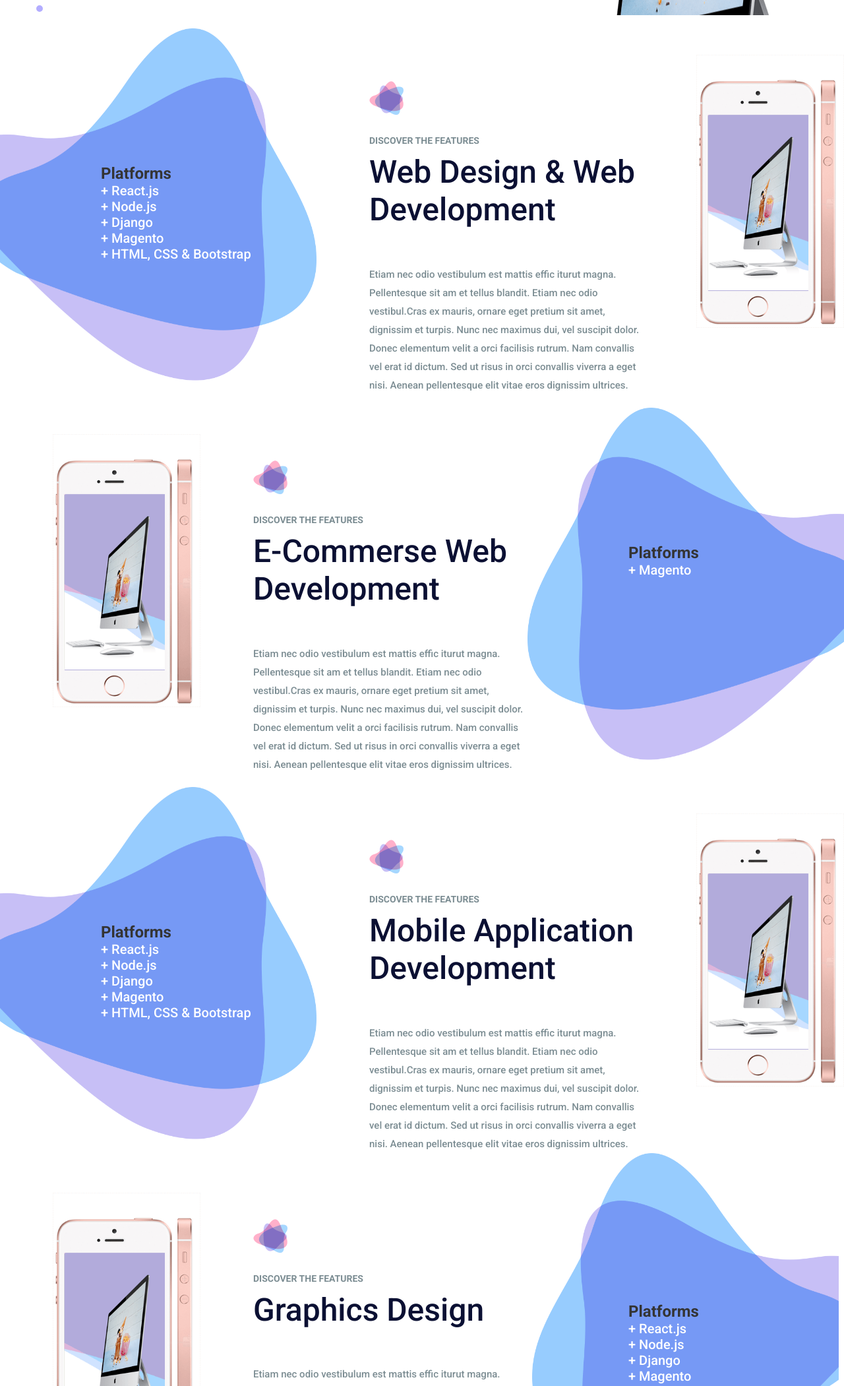
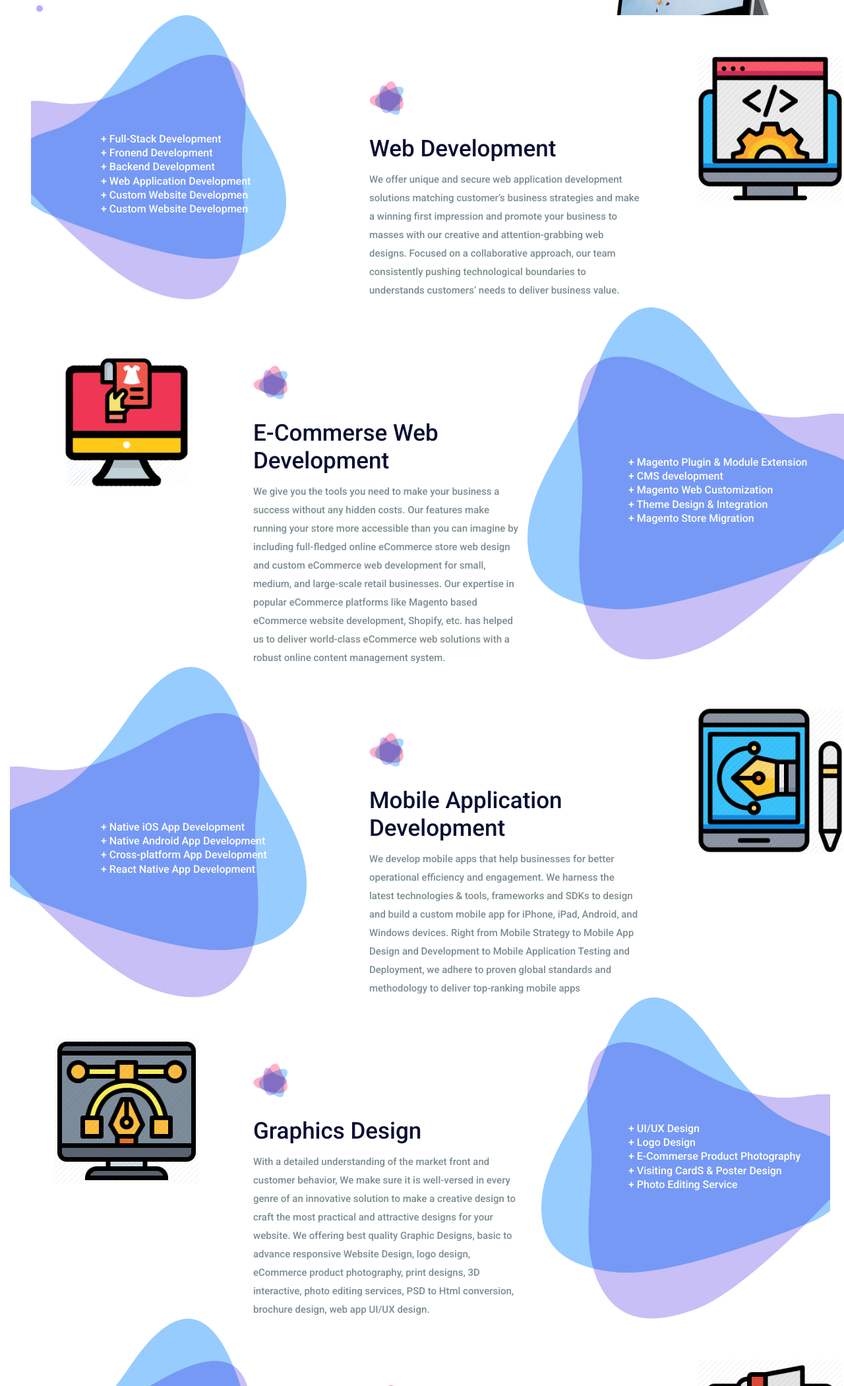
Before and after one commit to sswolf77/froxis, a plain HTML site: page index.html in a window 1280 px wide. Shown: the part 927-3028 px from the top of the page at 66% size. Drawn offline with nearby package versions, Linux system fonts and the light colour scheme.

Commit message:
add project

```diff
--- a/css/responsive.css
+++ b/css/responsive.css
@@ -1,10 +1,10 @@
-@media (max-width: 1750px){
+@media (max-width: 1750px) {
   .best_3d_area .left_3d::before {
     background-size: contain;
     width: 100%;
   }
 }
-@media (max-width: 1520px){
+@media (max-width: 1520px) {
   .shap_mobile {
     padding-left: 80px;
     width: 38%;
@@ -14,22 +14,22 @@
     width: 62%;
     padding-top: 100px;
   }
-    .shap_mobile img{
+  .shap_mobile img {
     max-width: 100%;
   }
   .best_3d_area {
     min-height: auto;
   }
   .shap_slider_inner {
-        margin-right: 114px;
-        margin-top: 226px;
+    margin-right: 48px;
+    margin-top: 166px;
   }
   .shap_slider_inner .owl-dots {
     margin-top: 6px;
     margin-right: 55px;
   }
 }
-@media (max-width: 1300px){
+@media (max-width: 1300px) {
   .shap_slider_inner {
     margin-right: 12px;
   }
@@ -37,7 +37,7 @@
     margin-right: 126px;
   }
 }
-@media (max-width: 1230px){
+@media (max-width: 1230px) {
   .best_3d_area .left_3d {
     width: 100%;
     float: none;
@@ -68,7 +68,7 @@
     background: #000;
   }
 }
-@media (max-width: 1199px){
+@media (max-width: 1199px) {
   .team_people_text ul li {
     width: calc(100% / 1);
     float: none;
@@ -83,11 +83,16 @@
   .get_in_touch_area .touch_details {
     margin-left: 0px;
   }
-    .main_slider_area .rev_slider .tp-revslider-mainul li .slider_text_box .single_img {
+  .main_slider_area
+    .rev_slider
+    .tp-revslider-mainul
+    li
+    .slider_text_box
+    .single_img {
     display: none;
   }
 }
-@media (max-width: 991px){
+@media (max-width: 991px) {
   .main_menu_area {
     padding: 0px 0px;
   }
@@ -102,15 +107,19 @@
     display: block;
     line-height: 50px;
     padding: 0px 15px;
-        border-bottom: 1px solid rgba(255, 255, 255, .05);
+    border-bottom: 1px solid rgba(255, 255, 255, 0.05);
   }
-    .main_menu_area .navbar .navbar-nav li:hover a, .main_menu_area .navbar .navbar-nav li.active a {
+  .main_menu_area .navbar .navbar-nav li:hover a,
+  .main_menu_area .navbar .navbar-nav li.active a {
     color: #97ccfe;
   }
-    .main_menu_area .navbar .navbar-nav li a:focus{
+  .main_menu_area .navbar .navbar-nav li a:focus {
     color: #97ccfe;
   }
-    .main_menu_area .navbar-light .navbar-nav .active > .nav-link, .navbar-light .navbar-nav .nav-link.active, .navbar-light .navbar-nav .nav-link.show, .navbar-light .navbar-nav .show > .nav-link {
+  .main_menu_area .navbar-light .navbar-nav .active > .nav-link,
+  .navbar-light .navbar-nav .nav-link.active,
+  .navbar-light .navbar-nav .nav-link.show,
+  .navbar-light .navbar-nav .show > .nav-link {
     color: #97ccfe;
   }
   .main_menu_area .navbar .navbar-nav {
@@ -155,10 +164,10 @@
   .contact_us_form {
     margin-top: 0px;
   }
-    .footer_widget_inner .col-sm-6{
+  .footer_widget_inner .col-sm-6 {
     margin-bottom: 30px;
   }
-    .footer_widget_inner .col-sm-6:last-child{
+  .footer_widget_inner .col-sm-6:last-child {
     margin-bottom: 0px;
   }
   .footer_widget_area {
@@ -192,19 +201,18 @@
   .circle_progress .circle_progress_inner {
     margin-bottom: 30px;
   }
-    .circle_chart_area .row{
+  .circle_chart_area .row {
     margin-bottom: -30px;
   }
   .service_solution_area::before {
     opacity: 1;
   }
-    .blog_right_sidebar{
+  .blog_right_sidebar {
     max-width: 270px;
     margin-top: 100px;
   }
-
 }
-@media (max-width: 767px){
+@media (max-width: 767px) {
   .shap_mobile {
     display: none;
   }
@@ -247,11 +255,11 @@
     display: block;
     margin-top: 20px;
   }
-    .buttons_area .more_btn{
+  .buttons_area .more_btn {
     margin-bottom: 20px;
   }
 }
-@media (max-width: 575px){
+@media (max-width: 575px) {
   .team_img_inner .team_img_item img {
     max-width: 100%;
   }
@@ -260,11 +268,11 @@
     transform: translateY(0%);
     margin: auto;
   }
-    .footer_widget_inner{
+  .footer_widget_inner {
     max-width: 320px;
     margin: auto;
   }
-    .footer_copyright{
+  .footer_copyright {
     text-align: center;
   }
   .banner_area::before {
@@ -309,7 +317,7 @@
     text-align: center;
   }
 }
-@media (max-width: 480px){
+@media (max-width: 480px) {
   .l_title h2 {
     font-size: 32px;
   }
--- a/css/style.css
+++ b/css/style.css
@@ -148,7 +148,7 @@ i:before {
 }
 
 .l_title {
-  padding-bottom: 55px;
+  padding-bottom: 11px;
 }
 
 .l_title img {
@@ -165,7 +165,7 @@ i:before {
 }
 
 .l_title h2 {
-  font-size: 48px;
+  font-size: 35px;
   color: #0b1033;
   font-family: 'Roboto', sans-serif;
   font-weight: 500;
@@ -349,6 +349,7 @@ i:before {
   position: relative;
   z-index: 3;
   overflow: hidden;
+  padding-top: 30px;
 }
 
 .banner_area:before {
@@ -357,8 +358,8 @@ i:before {
   position: absolute;
   right: 0px;
   top: 0px;
-  height: 100%;
-  max-width: 1233px;
+  height: 50%;
+  max-width: 1200px;
   width: 100%;
 }
 
@@ -1226,6 +1227,7 @@ i:before {
   width: calc(50% - 160px);
   float: left;
   position: relative;
+  padding-top: 10px;
 }
 
 /* .flip-img .flip-img-sub {
@@ -2608,3 +2610,6 @@ i:before {
 /*---------------------------------------------------- */
 
 /*# sourceMappingURL=style.css.map */
+.service-types {
+  padding-top: 2px;
+}
--- a/index.html
+++ b/index.html
@@ -419,17 +419,18 @@
     </section>
     <!--================End Slider Area =================-->
 
-    <section class="best_3d_area">
+    <section class="best_3d_area" style="height: 8%;">
       <div class="left_3d">
         <div class="shap_slider_inner owl-carousel">
-          <div class="item">
-            <h4 style="color: #343434;">Platforms</h4>
+          <div class="item" >
+            <!-- <h4 style="color: #343434;">Platforms</h4> -->
             <!-- <br /> -->
-            <h5>+ React.js</h5>
-            <h5>+ Node.js</h5>
-            <h5>+ Django</h5>
-            <h5>+ Magento</h5>
-            <h5>+ HTML, CSS & Bootstrap</h5>
+            <h6 class="service-types">+ Full-Stack Development</h6>
+            <h6 class="service-types">+ Fronend Development</h6>
+            <h6 class="service-types">+ Backend Development</h6>
+            <h6 class="service-types">+ Web Application Development</h6>
+            <h6 class="service-types">+ Custom Website Developmen</h6>
+            <h6 class="service-types">+ Custom Website Developmen</h6>
           </div>
         </div>
       </div>
@@ -438,21 +439,15 @@
           <div class="text_3d">
             <div class="l_title">
               <img src="img/icon/title-icon.png" alt="" />
-              <h6>Discover the features</h6>
-              <h2>Web Design & Web Development</h2>
+              <!-- <h6>Discover the features</h6> -->
+              <h2>Web Development</h2>
             </div>
             <p>
-              Etiam nec odio vestibulum est mattis effic iturut magna.
-              Pellentesque sit am et tellus blandit. Etiam nec odio
-              vestibul.Cras ex mauris, ornare eget pretium sit amet, dignissim
-              et turpis. Nunc nec maximus dui, vel suscipit dolor. Donec
-              elementum velit a orci facilisis rutrum. Nam convallis vel erat id
-              dictum. Sed ut risus in orci convallis viverra a eget nisi. Aenean
-              pellentesque elit vitae eros dignissim ultrices.
+              We offer unique and secure web application development solutions matching customer’s business strategies and make a winning first impression and promote your business to masses with our creative and attention-grabbing web designs. Focused on a collaborative approach, our team consistently pushing technological boundaries to understands customers’ needs to deliver business value.
             </p>
           </div>
           <div class="shap_mobile">
-            <img src="img/iphone4.png" alt="" />
+            <img src="./froxis/web devlopment.png" alt="" />
           </div>
         </div>
       </div>
@@ -461,33 +456,31 @@
     <section class="best_3d_area flip-img">
       <div class="right_text">
         <div class="shap_mobile" style="float:left">
-          <img src="img/iphone4.png" alt="" />
+          <img src="./froxis/ecommercefinal.png" alt="" />
         </div>
         <div class="right_text_inner">
           <div class="text_3d">
             <div class="l_title">
               <img src="img/icon/title-icon.png" alt="" />
-              <h6>Discover the features</h6>
+              <!-- <h6>Discover the features</h6> -->
               <h2>E-Commerse Web Development</h2>
             </div>
             <p>
-              Etiam nec odio vestibulum est mattis effic iturut magna.
-              Pellentesque sit am et tellus blandit. Etiam nec odio
-              vestibul.Cras ex mauris, ornare eget pretium sit amet, dignissim
-              et turpis. Nunc nec maximus dui, vel suscipit dolor. Donec
-              elementum velit a orci facilisis rutrum. Nam convallis vel erat id
-              dictum. Sed ut risus in orci convallis viverra a eget nisi. Aenean
-              pellentesque elit vitae eros dignissim ultrices.
+              We give you the tools you need to make your business a success without any hidden costs. Our features make running your store more accessible than you can imagine by including full-fledged online eCommerce store web design and custom eCommerce web development for small, medium, and large-scale retail businesses. Our expertise in popular eCommerce platforms like Magento based eCommerce website development, Shopify, etc. has helped us to deliver world-class eCommerce web solutions with a robust online content management system.
             </p>
           </div>
         </div>
       </div>
       <div class="left_3d flip-img-sub">
         <div class="shap_slider_inner owl-carousel">
-          <div class="item">
-            <h4 style="color: #343434;">Platforms</h4>
-            <!-- <br /> -->
-            <h5>+ Magento</h5>
+          <div class="item" style="padding-top: 59px;">
+            <!-- <h4 style="color: #343434;">Platforms</h4> -->
+
+            <h6 class="service-types">+ Magento Plugin & Module Extension</h6>
+            <h6 class="service-types">+ CMS development</h6>
+            <h6 class="service-types">+ Magento Web Customization</h6>
+            <h6 class="service-types">+ Theme Design & Integration</h6>
+            <h6 class="service-types">+ Magento Store Migration</h6>
           </div>
         </div>
       </div>
@@ -496,14 +489,13 @@
     <section class="best_3d_area">
       <div class="left_3d">
         <div class="shap_slider_inner owl-carousel">
-          <div class="item">
-            <h4 style="color: #343434;">Platforms</h4>
-            <!-- <br /> -->
-            <h5>+ React.js</h5>
-            <h5>+ Node.js</h5>
-            <h5>+ Django</h5>
-            <h5>+ Magento</h5>
-            <h5>+ HTML, CSS & Bootstrap</h5>
+          <div class="item" style="padding-top: 55px;">
+            <!-- <h4 style="color: #343434;">Platforms</h4> -->
+
+            <h6 class="service-types">+ Native iOS App Development</h6>
+            <h6 class="service-types">+ Native Android App Development</h6>
+            <h6 class="service-types">+ Cross-platform App Development</h6>
+            <h6 class="service-types">+ React Native App Development</h6>
           </div>
         </div>
       </div>
@@ -512,21 +504,15 @@
           <div class="text_3d">
             <div class="l_title">
               <img src="img/icon/title-icon.png" alt="" />
-              <h6>Discover the features</h6>
+              <!-- <h6>Discover the features</h6> -->
               <h2>Mobile Application Development</h2>
             </div>
             <p>
-              Etiam nec odio vestibulum est mattis effic iturut magna.
-              Pellentesque sit am et tellus blandit. Etiam nec odio
-              vestibul.Cras ex mauris, ornare eget pretium sit amet, dignissim
-              et turpis. Nunc nec maximus dui, vel suscipit dolor. Donec
-              elementum velit a orci facilisis rutrum. Nam convallis vel erat id
-              dictum. Sed ut risus in orci convallis viverra a eget nisi. Aenean
-              pellentesque elit vitae eros dignissim ultrices.
+              We develop mobile apps that help businesses for better operational efficiency and engagement. We harness the latest technologies & tools, frameworks and SDKs to design and build a custom mobile app for iPhone, iPad, Android, and Windows devices. Right from Mobile Strategy to Mobile App Design and Development to Mobile Application Testing and Deployment, we adhere to proven global standards and methodology to deliver top-ranking mobile apps
             </p>
           </div>
           <div class="shap_mobile">
-            <img src="img/iphone4.png" alt="" />
+            <img src="./froxis/app devlopment.png" alt="" />
           </div>
         </div>
       </div>
@@ -535,37 +521,31 @@
     <section class="best_3d_area flip-img">
       <div class="right_text">
         <div class="shap_mobile" style="float:left">
-          <img src="img/iphone4.png" alt="" />
+          <img src="./froxis/graphic design.png" alt="" />
         </div>
         <div class="right_text_inner">
           <div class="text_3d">
             <div class="l_title">
               <img src="img/icon/title-icon.png" alt="" />
-              <h6>Discover the features</h6>
+              <!-- <h6>Discover the features</h6> -->
               <h2>Graphics Design</h2>
             </div>
             <p>
-              Etiam nec odio vestibulum est mattis effic iturut magna.
-              Pellentesque sit am et tellus blandit. Etiam nec odio
-              vestibul.Cras ex mauris, ornare eget pretium sit amet, dignissim
-              et turpis. Nunc nec maximus dui, vel suscipit dolor. Donec
-              elementum velit a orci facilisis rutrum. Nam convallis vel erat id
-              dictum. Sed ut risus in orci convallis viverra a eget nisi. Aenean
-              pellentesque elit vitae eros dignissim ultrices.
+              With a detailed understanding of the market front and customer behavior, We make sure it is well-versed in every genre of an innovative solution to make a creative design to craft the most practical and attractive designs for your website. We offering best quality Graphic Designs, basic to advance responsive Website Design, logo design, eCommerce product photography, print designs, 3D interactive, photo editing services, PSD to Html conversion, brochure design, web app UI/UX design.
             </p>
           </div>
         </div>
       </div>
       <div class="left_3d flip-img-sub">
         <div class="shap_slider_inner owl-carousel">
-          <div class="item">
-            <h4 style="color: #343434;">Platforms</h4>
-            <!-- <br /> -->
-            <h5>+ React.js</h5>
-            <h5>+ Node.js</h5>
-            <h5>+ Django</h5>
-            <h5>+ Magento</h5>
-            <h5>+ HTML, CSS & Bootstrap</h5>
+          <div class="item" style="padding-top: 11px;">
+            <!-- <h4 style="color: #343434;">Platforms</h4> -->
+
+            <h6 class="service-types">+ UI/UX Design</h6>
+            <h6 class="service-types">+ Logo Design</h6>
+            <h6 class="service-types">+ E-Commerse Product Photography</h6>
+            <h6 class="service-types">+ Visiting CardS & Poster Design</h6>
+            <h6 class="service-types">+ Photo Editing Service</h6>
           </div>
         </div>
       </div>
@@ -574,14 +554,15 @@
     <section class="best_3d_area">
       <div class="left_3d">
         <div class="shap_slider_inner owl-carousel">
-          <div class="item">
-            <h4 style="color: #343434;">Platforms</h4>
-            <!-- <br /> -->
-            <h5>+ React.js</h5>
-            <h5>+ Node.js</h5>
-            <h5>+ Django</h5>
-            <h5>+ Magento</h5>
-            <h5>+ HTML, CSS & Bootstrap</h5>
+          <div class="item" style="padding-top: 11px;">
+            <!-- <h4 style="color: #343434;">Platforms</h4> -->
+
+            <h6 class="service-types">+ SEO Services</h6>
+            <h6 class="service-types">+ Social Media Marketing</h6>
+            <h6 class="service-types">+ Email Marketing</h6>
+            <h6 class="service-types">+ Analytics</h6>
+            <h6 class="service-types">+ Pay Per Click</h6>
+            <h6 class="service-types">+ Video Marketing</h6>
           </div>
         </div>
       </div>
@@ -590,21 +571,15 @@
           <div class="text_3d">
             <div class="l_title">
               <img src="img/icon/title-icon.png" alt="" />
-              <h6>Discover the features</h6>
+              <!-- <h6>Discover the features</h6> -->
               <h2>Digital Marketing</h2>
             </div>
             <p>
-              Etiam nec odio vestibulum est mattis effic iturut magna.
-              Pellentesque sit am et tellus blandit. Etiam nec odio
-              vestibul.Cras ex mauris, ornare eget pretium sit amet, dignissim
-              et turpis. Nunc nec maximus dui, vel suscipit dolor. Donec
-              elementum velit a orci facilisis rutrum. Nam convallis vel erat id
-              dictum. Sed ut risus in orci convallis viverra a eget nisi. Aenean
-              pellentesque elit vitae eros dignissim ultrices.
+              Our digital marketing services are driven not only by passion but also a driving desire to deliver exceptional sales conversions and ROI for our clients. We help our clients connect, engage, and build sustainable relationships with their target customers and boost their credibility and improve brand recognition. We provide customized SEO solutions that are unique and specific to each client and their business goals.
             </p>
           </div>
           <div class="shap_mobile">
-            <img src="img/iphone4.png" alt="" />
+            <img src="./froxis/digital marketing.png" alt="" />
           </div>
         </div>
       </div>
```
Also changed, not shown: froxis/app devlopment.png (added), froxis/digital marketing.png (added), froxis/ecommercefinal.png (added), froxis/graphic design.png (added), froxis/web devlopment.png (added), 2 other files. Lines whose indentation alone changed are shown as unchanged.
